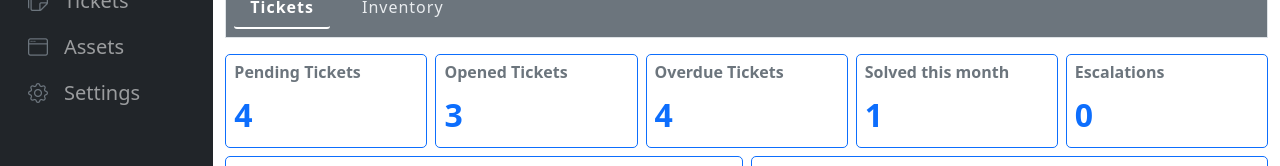
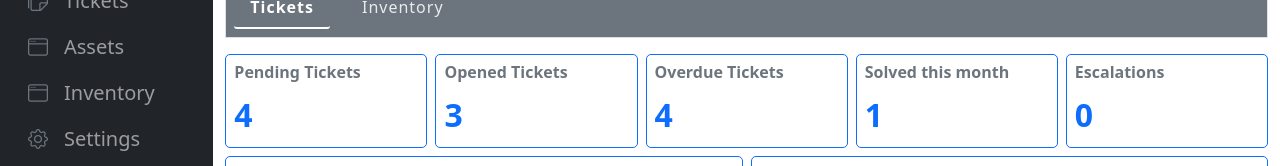
Before and after one commit to Abdelghani-Adel/I.T_Manager, a React (Create React App) app: page /dashboard/tickets in a window 1280 px wide. Shown: the part 132-298 px from the top of the page. Built offline with nearby package versions, Linux system fonts and the light colour scheme.

Commit message:
edited NavBar

```diff
--- a/src/Components/NavBar/NavBar.js
+++ b/src/Components/NavBar/NavBar.js
@@ -12,6 +12,7 @@ const NavBar = (props) => {
         <NavBarItem path="/dashboard" title="Dashboard" icon="grid" />
         <NavBarItem path="/tickets" title="Tickets" icon="stickies" />
         <NavBarItem path="/assets" title="Assets" icon="window" />
+        <NavBarItem path="/inventory" title="Inventory" icon="window" />
         <NavBarItem path="/settings" title="Settings" icon="gear" />
       </ul>
     </nav>
```
